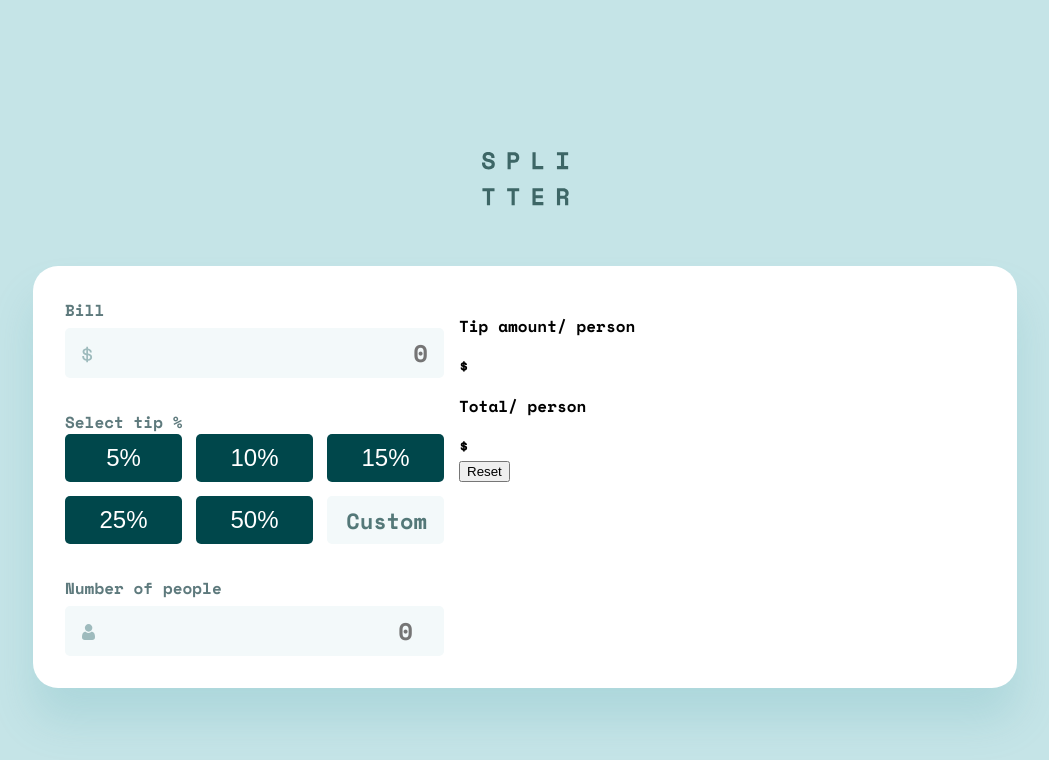
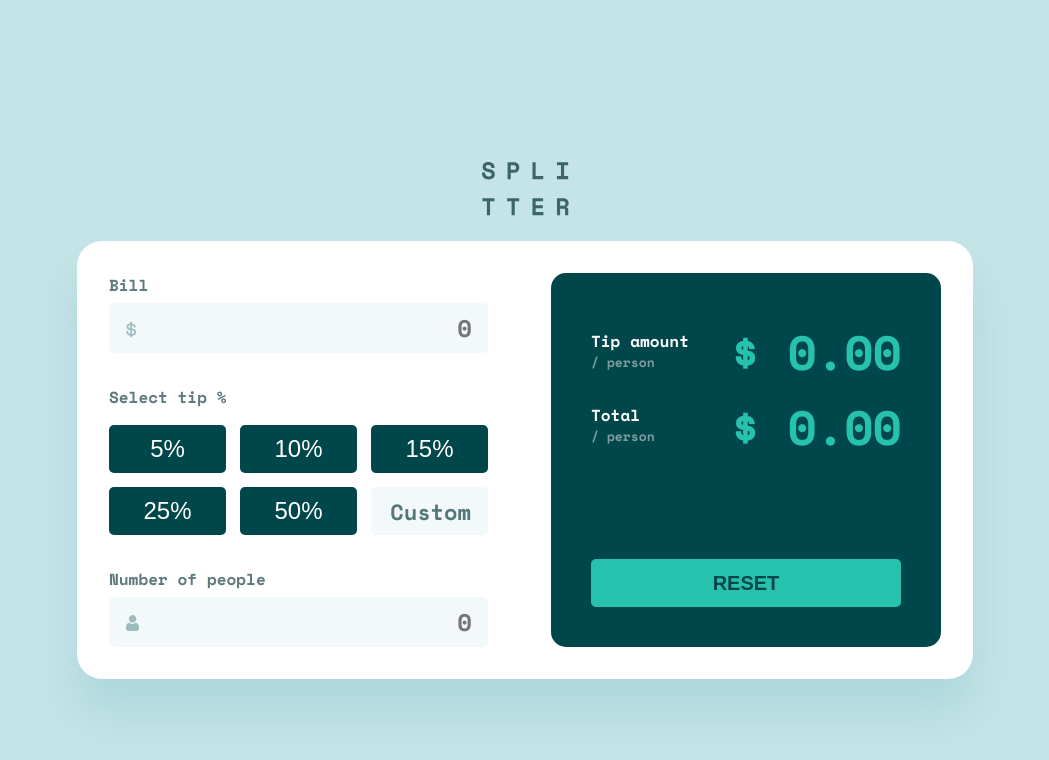
Before and after one commit to Kate-Kitkat19/Tip-app, a React (Create React App) app: page / in a window 1280 px wide. Shown: the top 760 px of the page, without its empty margins (135-1184 px from the left). Built offline with nearby package versions, Linux system fonts and the light colour scheme.

Commit message:
styles for output & reset btn works

```diff
--- a/src/components/App/App.jsx
+++ b/src/components/App/App.jsx
@@ -3,16 +3,27 @@ import { Form } from '../Form/Form';
 import { Output } from '../Output/Output';
 import { AppAtyled, Container } from './App.styled';
 import { LogoMain } from 'images/Logo';
+import { useRef } from 'react';
+
 export const App = () => {
   const [bill, setBill] = useState(0);
   const [perc, setPerc] = useState(0);
-  const [people, setPeople] = useState(1);
+  const [people, setPeople] = useState(0);
+
+  const formRef = useRef(null);
 
   const formProps = {
     setBill,
     setPerc,
     setPeople,
   };
+
+  function handleClick() {
+    formRef.current.reset();
+    setBill(0);
+    setPerc(0);
+    setPeople(0);
+  }
 
   function countTipPerPerson() {
     if (bill === 0 || perc === 0 || people === 0) {
@@ -38,14 +49,14 @@ export const App = () => {
 
   return (
     <Container>
-
       <LogoMain></LogoMain>
       <AppAtyled>
-        <Form {...formProps}></Form>
+        <Form {...formProps} ref={formRef}></Form>
 
         <Output
           tipPerPerson={countTipPerPerson()}
           totalPerPerson={countTotalSum()}
+          resetForm={handleClick}
         ></Output>
       </AppAtyled>
     </Container>
--- a/src/components/App/App.styled.js
+++ b/src/components/App/App.styled.js
@@ -8,22 +8,27 @@ export const Container = styled.div`
   flex-direction: column;
   justify-content: center;
   align-items: center;
+  gap: 25px;
   padding: 20px;
 `;
 
 export const AppAtyled = styled.div`
   background-color: white;
-  padding: 32px;
+  padding: 24px;
   box-shadow: 0px 32px 43px rgba(79, 166, 175, 0.200735);
   border-radius: 25px;
-  @media screen and (min-width: 768px) {
-    display: flex;
+  display: flex;
+  flex-direction: column;
+
+  @media screen and (min-width: 769px) {
+    flex-direction: row;
     gap: 15px;
+    padding: 32px;
   }
 
-  margin-top: 60px;
   width: 90%;
   @media screen and (min-width: 1200px) {
-    width: 920px;
+    width: 65%;
+    max-width: 920px;
   }
 `;
--- a/src/components/Form/Form.jsx
+++ b/src/components/Form/Form.jsx
@@ -8,12 +8,14 @@ import {
   InputIcons,
 } from './Form.styled';
 import { InputGroup } from '@chakra-ui/react';
-
 import { MyIcon } from './PersonIcon';
 import { DollarIcon } from './DollarIcon';
+import { forwardRef } from 'react';
 
-export const Form = ({ setBill, setPerc, setPeople }) => {
+export const Form = forwardRef(function Form(props, ref) {
+  console.log(ref, 'ref in Form');
   const tipOptions = [5, 10, 15, 25, 50];
+  const { setBill, setPeople, setPerc } = props;
 
   function handlePeopleInputChange(value) {
     if (value === 0) {
@@ -23,7 +25,7 @@ export const Form = ({ setBill, setPerc, setPeople }) => {
   }
 
   return (
-    <FormStyled>
+    <FormStyled ref={ref}>
       <Label>
         Bill
         <InputGroup>
@@ -62,7 +64,7 @@ export const Form = ({ setBill, setPerc, setPeople }) => {
         <InputGroup>
           <InputIcons pointerEvents="none" children={<MyIcon />} />
           <InputStyled
-            type="number"
+            type="text"
             onChange={e => handlePeopleInputChange(Number(e.target.value))}
             placeholder="0"
           ></InputStyled>
@@ -70,4 +72,4 @@ export const Form = ({ setBill, setPerc, setPeople }) => {
       </Label>
     </FormStyled>
   );
-};
+});
--- a/src/components/Form/Form.styled.js
+++ b/src/components/Form/Form.styled.js
@@ -62,6 +62,7 @@ export const InputBtns = styled.input`
 export const BtnsWrapper = styled.div`
   display: flex;
   width: 311px;
+  padding-top: 16px;
   @media screen and (min-width: 768px) {
     width: 379px;
   }
--- a/src/components/Output/Output.jsx
+++ b/src/components/Output/Output.jsx
@@ -1,19 +1,33 @@
-export const Output = ({ tipPerPerson, totalPerPerson }) => {
+import {
+  Wrapper,
+  Button,
+  Line,
+  Span,
+  WrapForText,
+  Numbers,
+} from './Output.styled';
+
+export const Output = ({ tipPerPerson, totalPerPerson, resetForm }) => {
+
   return (
-    <div>
-      <div>
-        <p>
-          Tip amount<span>/ person</span>
-        </p>
-        <span> $ {tipPerPerson} </span>
-      </div>
-      <div>
-        <p>
-          Total<span>/ person</span>
-        </p>
-        <span> $ {totalPerPerson} </span>
-      </div>
-      <button type="reset">Reset</button>
-    </div>
+    <Wrapper>
+      <Line>
+        <WrapForText>
+          <span>Tip amount</span>
+          <Span>/ person</Span>
+        </WrapForText>
+        <Numbers> $ {tipPerPerson ?? '0.00'} </Numbers>
+      </Line>
+      <Line>
+        <WrapForText>
+          <span>Total</span>
+          <Span>/ person</Span>
+        </WrapForText>
+        <Numbers> $ {totalPerPerson ?? '0.00'} </Numbers>
+      </Line>
+      <Button type="reset" onClick={resetForm}>
+        Reset
+      </Button>
+    </Wrapper>
   );
 };
--- /dev/null
+++ b/src/components/Output/Output.styled.js
@@ -0,0 +1,67 @@
+import styled from 'styled-components';
+
+export const Wrapper = styled.div`
+  background: #00474b;
+  border-radius: 15px;
+  display: flex;
+  flex-direction: column;
+  align-items: center;
+  margin-top: 32px;
+  color: white;
+  padding: 24px;
+  @media screen and (min-width: 768px) {
+    margin-left: 48px;
+    margin-top: 0;
+    padding: 40px;
+    width: 100%;
+  }
+`;
+
+export const Button = styled.button`
+  cursor: pointer;
+  padding: 9px;
+  text-align: center;
+  width: 100%;
+  max-width: 333px;
+  height: 48px;
+  background-color: #26c2ae;
+  border-radius: 5px;
+  border: transparent;
+  font-weight: 700;
+  font-size: 20px;
+  line-height: 1.5;
+  color: #00474b;
+  text-transform: uppercase;
+  margin-top: auto;
+`;
+
+export const Line = styled.div`
+  display: flex;
+  width: 100%;
+  align-items: space-between;
+  align-items: flex-end;
+  justify-content: space-between;
+`;
+
+export const Span = styled.span`
+  font-size: 13px;
+  line-height: 1.46;
+
+  color: #7f9d9f;
+`;
+
+export const WrapForText = styled.p`
+  display: flex;
+  flex-direction: column;
+`;
+
+export const Numbers = styled.span`
+  font-size: 32px;
+  line-height: 1.47;
+  letter-spacing: -1px;
+
+  color: #26c2ae;
+  @media screen and (min-width: 1200px) {
+    font-size: 48px;
+  }
+`;
--- a/src/index.css
+++ b/src/index.css
@@ -12,3 +12,8 @@ code {
   font-family: source-code-pro, Menlo, Monaco, Consolas, 'Courier New',
     monospace;
 }
+
+svg:not(:root) {
+  overflow: auto;
+  z-index: 1;
+}
```
